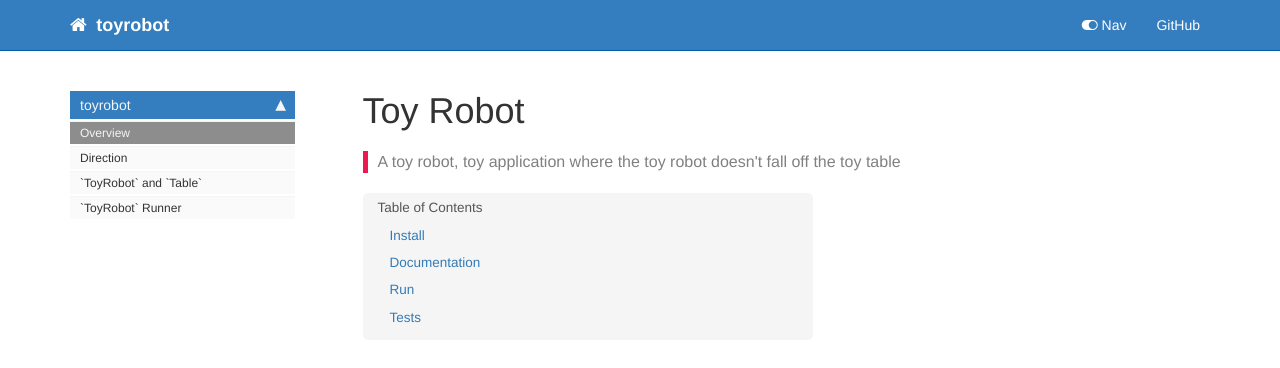
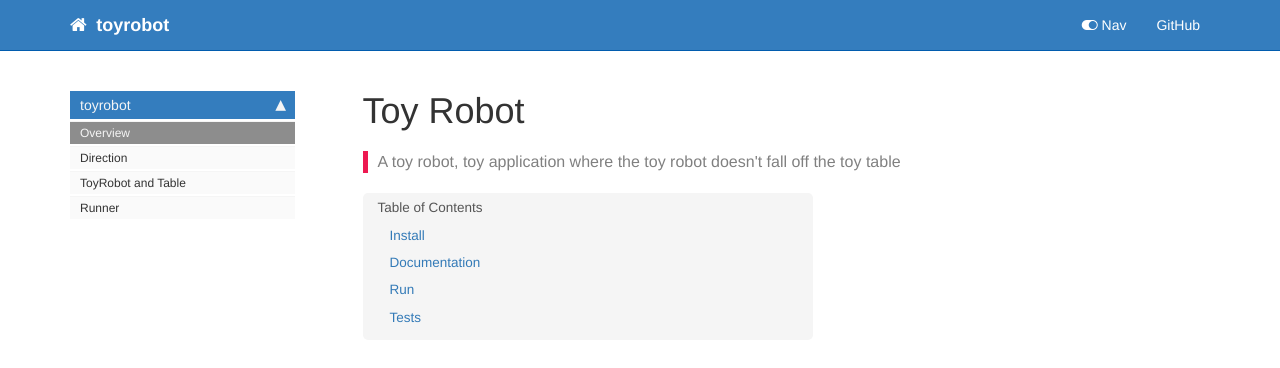
Before and after one commit to amaarora/toyrobot, a Jekyll site: the page built from docs/index.html, in a window 1280 px wide. Shown: the top 368 px of the page. Built offline with Jekyll 4.4.1, drawn with Linux system fonts in a browser that asks for light colours; nearby versions of some CDN libraries; comment, search, counter and statistics services are not loaded.

Commit message:
update sidebar

```diff
--- a/docs/_data/sidebars/home_sidebar.yml
+++ b/docs/_data/sidebars/home_sidebar.yml
@@ -13,10 +13,10 @@ entries:
       title: 'Direction '
       url: /direction
     - output: web,pdf
-      title: '`ToyRobot` and `Table`'
+      title: ToyRobot and Table
       url: /robot
     - output: web,pdf
-      title: '`ToyRobot` Runner'
+      title: Runner
       url: /main
     output: web
     title: toyrobot
--- a/docs/main.html
+++ b/docs/main.html
@@ -1,6 +1,6 @@
 ---
 
-title: `ToyRobot` Runner
+title: Runner
 
 keywords: fastai
 sidebar: home_sidebar
--- a/docs/robot.html
+++ b/docs/robot.html
@@ -1,6 +1,6 @@
 ---
 
-title: `ToyRobot` and `Table`
+title: ToyRobot and Table
 
 keywords: fastai
 sidebar: home_sidebar
--- a/docs/sidebar.json
+++ b/docs/sidebar.json
@@ -2,7 +2,7 @@
   "toyrobot": {
     "Overview": "/",
     "Direction ": "/direction",
-    "`ToyRobot` and `Table`": "/robot",
-    "`ToyRobot` Runner": "/main"
+    "ToyRobot and Table": "/robot",
+    "Runner": "/main"
   }
 }
--- a/toyrobot/__init__.py
+++ b/toyrobot/__init__.py
@@ -1 +1 @@
-__version__ = "0.0.8"
+__version__ = "0.0.9"
```
Also changed, not shown: 3 other files.
